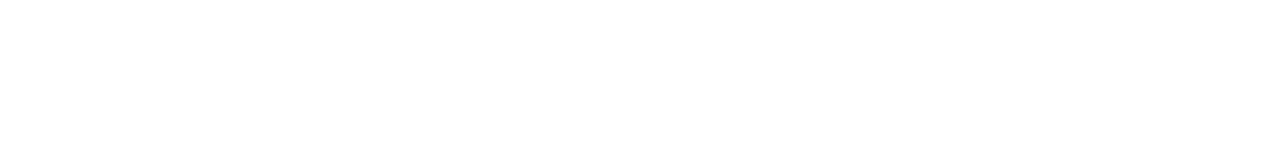
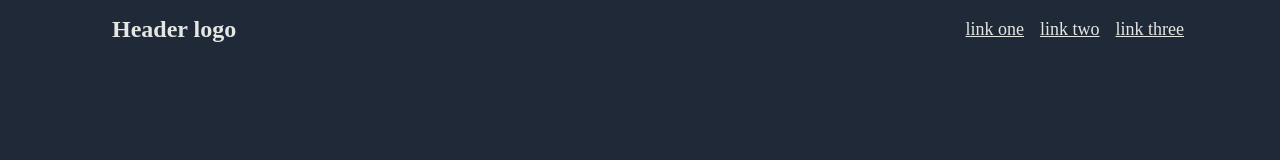
Before and after one commit to Giito14/odin-project-landing-page, a plain HTML site: page index.html in a window 1280 px wide. Drawn offline with Linux system fonts and the light colour scheme.

Commit message:
Create header logo and header links

```diff
--- a/index.html
+++ b/index.html
@@ -7,6 +7,13 @@
     <title>Landing Page</title>
 </head>
 <body>
-
+    <div class="header">
+        <div class="logo">Header logo</div>
+        <div class="header-links">
+            <a href="">link one</a>
+            <a href="">link two</a>
+            <a href="">link three</a>
+        </div>
+    </div>
 </body>
 </html>
--- a/style.css
+++ b/style.css
@@ -0,0 +1,29 @@
+body {
+    display: flex;
+    margin: 0px;
+    background-color: #1f2937;
+}
+a {
+    color: #e5e7e5;
+    font-size: 18px;
+    margin-left: 16px;
+}
+.header {
+    display: flex;
+    justify-content: space-between;
+    align-items: center;
+    flex: 1;
+    margin-top: 16px;
+    margin-left: 112px;
+    margin-right: 96px;
+}
+.logo {
+    color: #e5e7e5;
+    font-size: 24px;
+    font-weight: bolder;
+}
+.header-links {
+    display: flex;
+    justify-content: space-between;
+    align-items: center;
+}
```
